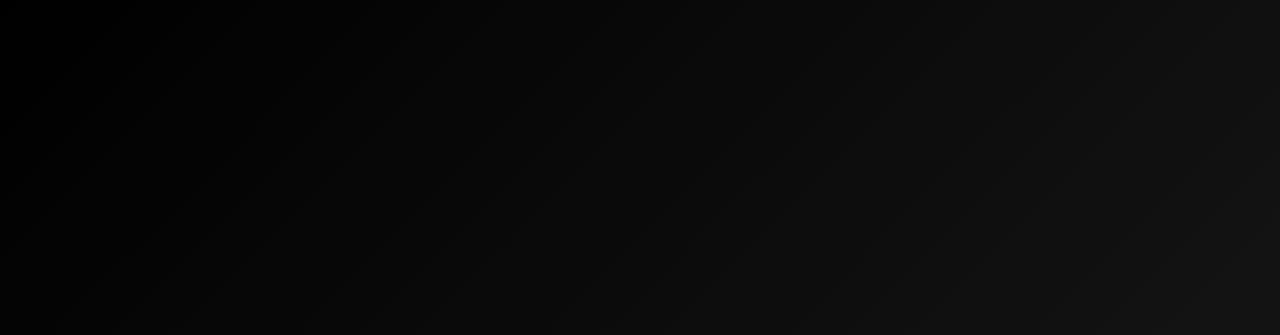
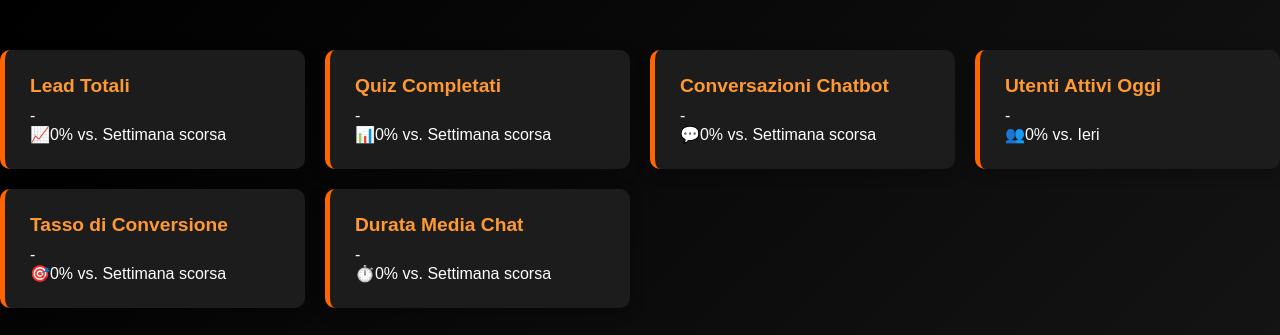
Before and after one commit to Padu76/tribucoach, a plain HTML site: page dashboard.html in a window 1280 px wide. Shown: the top 335 px of the page. Drawn offline with Linux system fonts and the light colour scheme.

Commit message:
Add files via upload

```diff
--- a/dashboard.html
+++ b/dashboard.html
@@ -36,7 +36,9 @@
       background-color:#1c1c1c; padding:25px; border-radius:10px;
       box-shadow:0 4px 15px rgba(0,0,0,0.3); border-left:5px solid #ff6600;
     }
-    .metric-card h3 {color:#ff9933; font-size:1.
+    .metric-card h3 {color:#ff9933; font-size:1.2rem; margin-bottom:10px;}
+</style>
+
     <!-- Metriche Principali -->
     <div class="metrics-grid">
       <div class="metric-card">
```
